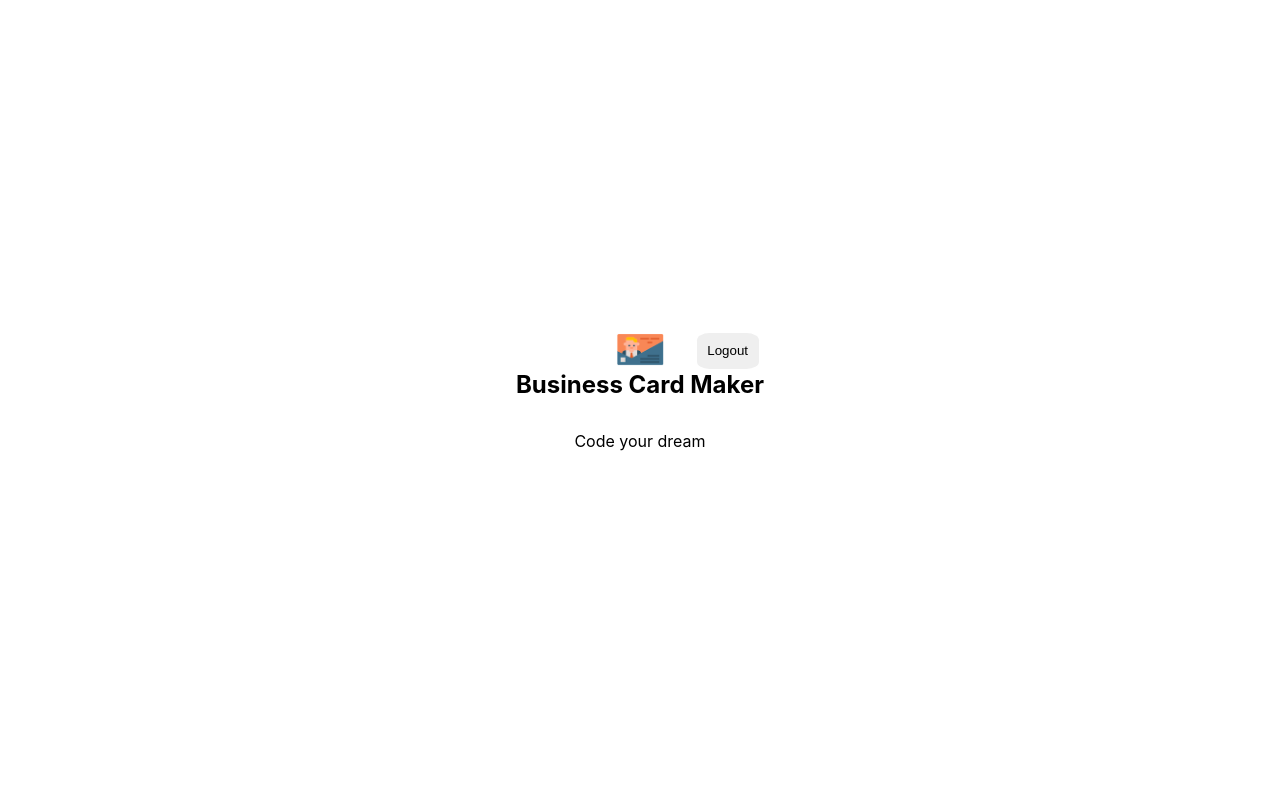
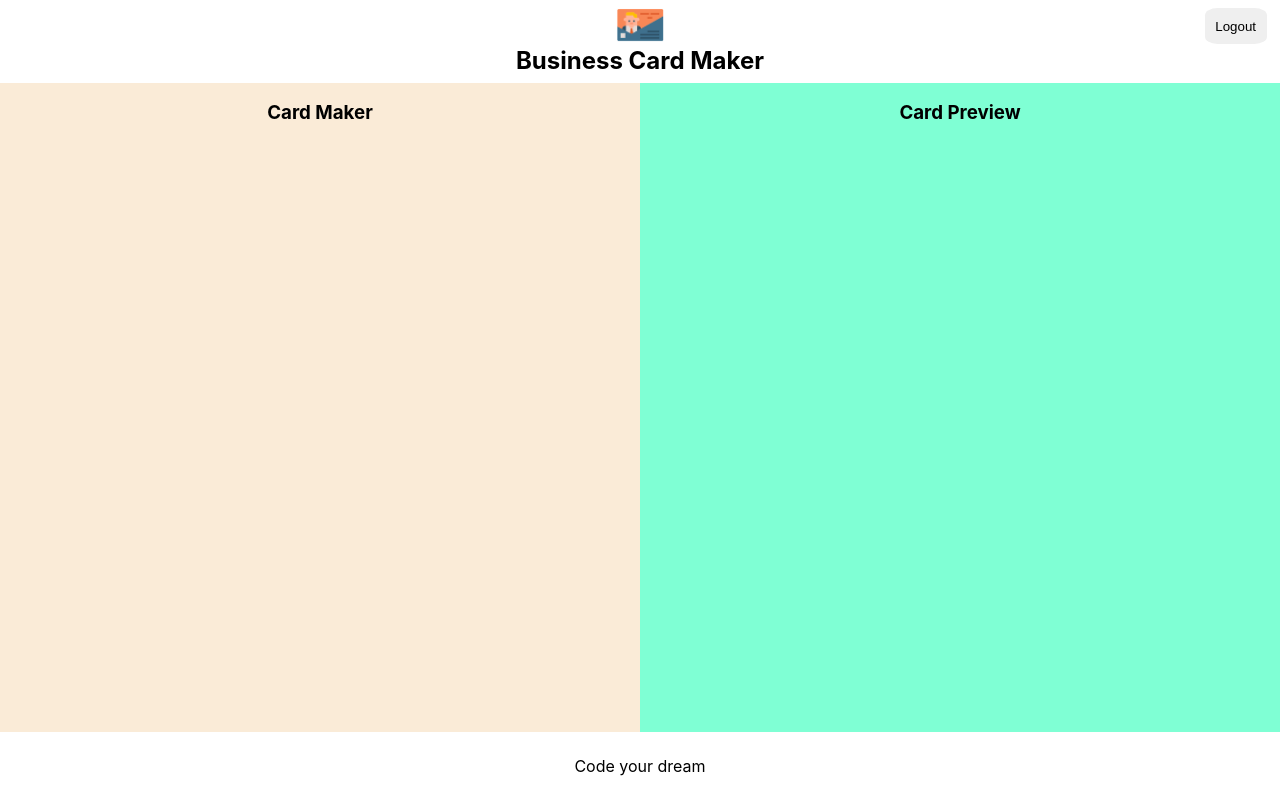
Before and after one commit to Ssoo29/react-card-maker, a React (Create React App) app in the folder card-maker/: page /maker in a window 1280 px wide. Built offline with nearby package versions, Linux system fonts and the light colour scheme; no server answers; sample sign-in values are in the browser's storage.

Commit message:
add editor and preview layout

```diff
--- /dev/null
+++ b/card-maker/src/components/editor/editor.jsx
@@ -0,0 +1,9 @@
+import React from "react";
+import styles from "./editor.module.css";
+
+const Editor = (props) =>
+<section className={styles.editor}>
+  <h1 className={styles.title}>Card Maker</h1>
+</section>
+
+export default Editor;
--- /dev/null
+++ b/card-maker/src/components/editor/editor.module.css
@@ -0,0 +1,13 @@
+@value makerGreen from '../../common/colors.css';
+
+.editor {
+  flex-basis: 50%;
+  background-color: antiquewhite;
+}
+
+.title {
+  width: 100%;
+  text-align: center;
+  margin-bottom: 1em;
+  color: makerGreen;
+}
--- a/card-maker/src/components/maker/maker.jsx
+++ b/card-maker/src/components/maker/maker.jsx
@@ -1,6 +1,8 @@
 import React, { useEffect } from 'react';
 import Header from '../header/header';
 import Footer from '../footer/footer';
+import Editor from '../editor/editor';
+import Preview from '../preview/preview';
 import styles from './maker.module.css';
 import { useNavigate } from 'react-router-dom';
 
@@ -22,6 +24,10 @@
   return (
     <section className={styles.maker}>
       <Header onLogout={onLogout}/>
+      <div className={styles.container}>
+        <Editor></Editor>
+        <Preview></Preview>
+      </div>
       <Footer />
     </section>
   );
--- a/card-maker/src/components/maker/maker.module.css
+++ b/card-maker/src/components/maker/maker.module.css
@@ -0,0 +1,19 @@
+@value mediaQuery from '../../common/size.css';
+
+.maker {
+  width: 100%;
+  height: 100%;
+  display: flex;
+  flex-direction: column;
+}
+
+.container {
+  display: flex;
+  flex: 1;
+}
+
+@media screen and (max-width: mediaQuery) {
+  .container {
+    flex-direction: column;
+  }
+}
--- /dev/null
+++ b/card-maker/src/components/preview/preview.jsx
@@ -0,0 +1,10 @@
+import React from "react";
+import styles from "./preview.module.css";
+
+const Preview = (props) => (
+  <section className={styles.preview}>
+    <h1 className={styles.title}>Card Preview</h1>
+  </section>
+);
+
+export default Preview;
--- /dev/null
+++ b/card-maker/src/components/preview/preview.module.css
@@ -0,0 +1,13 @@
+@value makerGreen from '../../common/colors.css';
+
+.preview {
+  flex-basis: 50%;
+  background-color: aquamarine;
+}
+
+.title {
+  width: 100%;
+  text-align: center;
+  margin-bottom: 1em;
+  color: makerGreen;
+}
```
Also changed, not shown: 2 other files (tests, documents, lock files or other folders).
